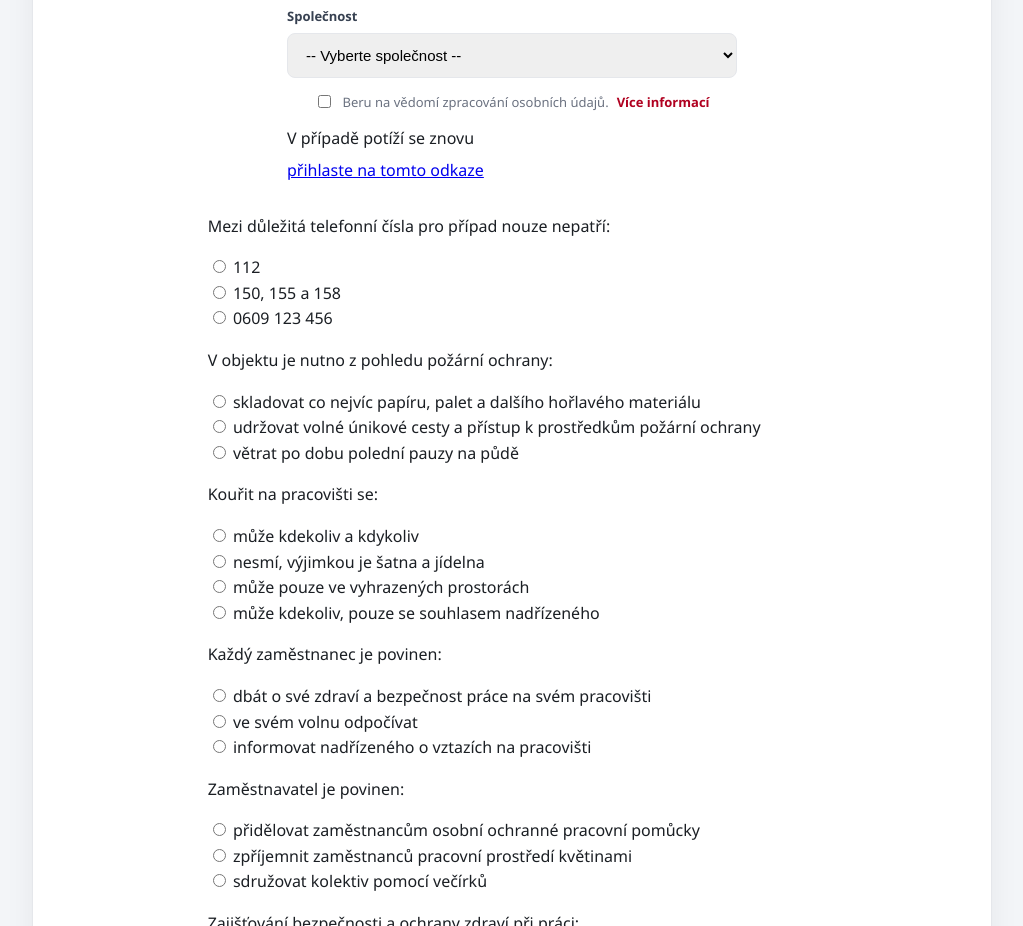
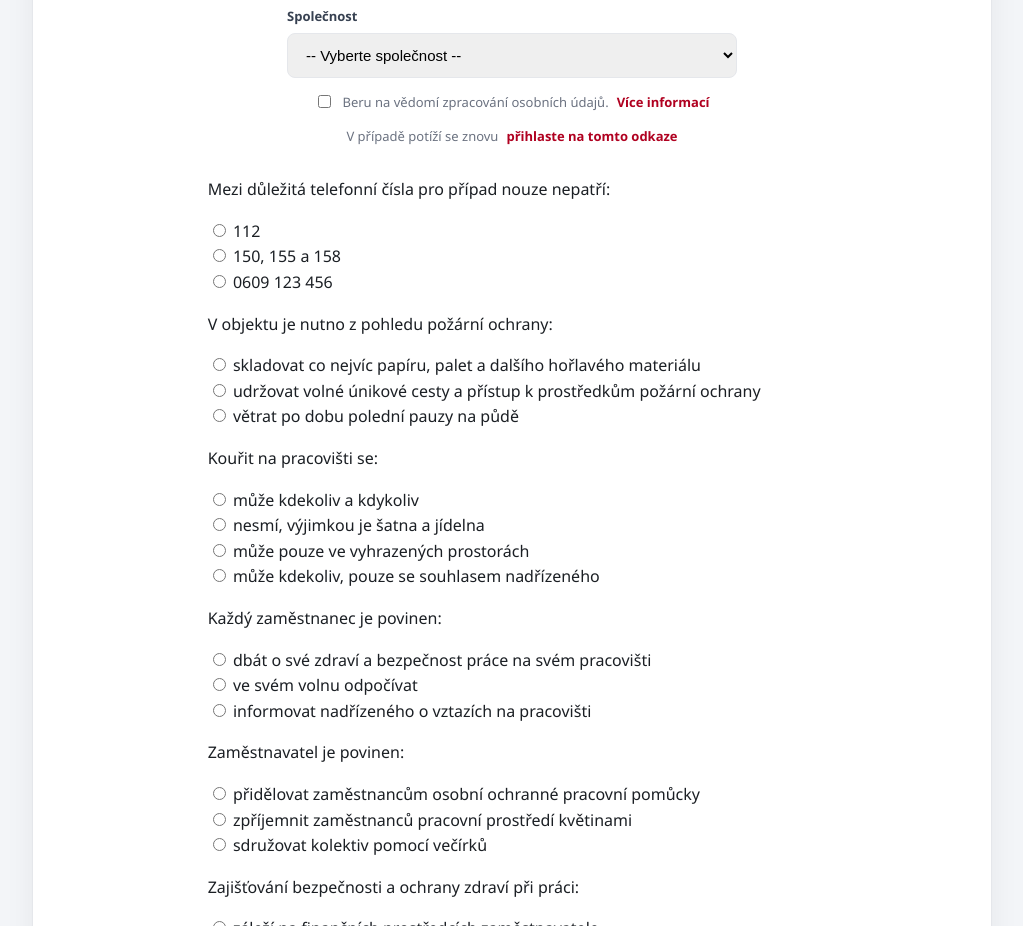
Before and after one commit to HiLoCookie/BOZP, a website: page index.html in a window 1280 px wide. Shown: the part 1180-2106 px from the top of the page, without its empty margins (128-1151 px from the left). Drawn offline with Linux system fonts and the light colour scheme.

Commit message:
Update index.html

```diff
--- a/index.html
+++ b/index.html
@@ -59,7 +59,7 @@
         <a href="gdpr.html" target="_blank">Více informací</a>
       </label>
 
-      <div class="form-group">
+      <div class="gdpr">
         V případě potíží se znovu <a href="https://bozp.onrender.com/login.html">přihlaste na tomto odkaze </a>
       </div>
 
```
